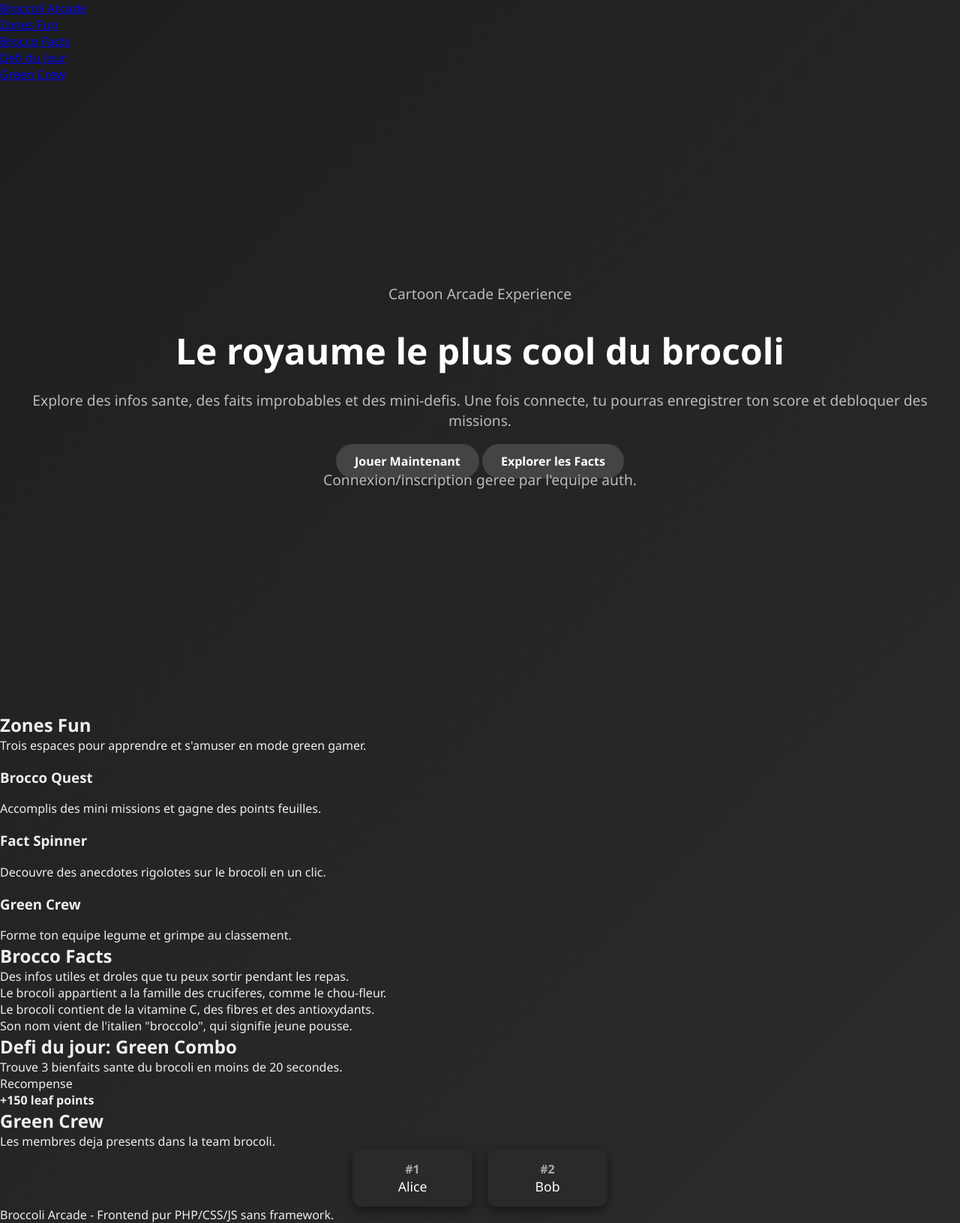
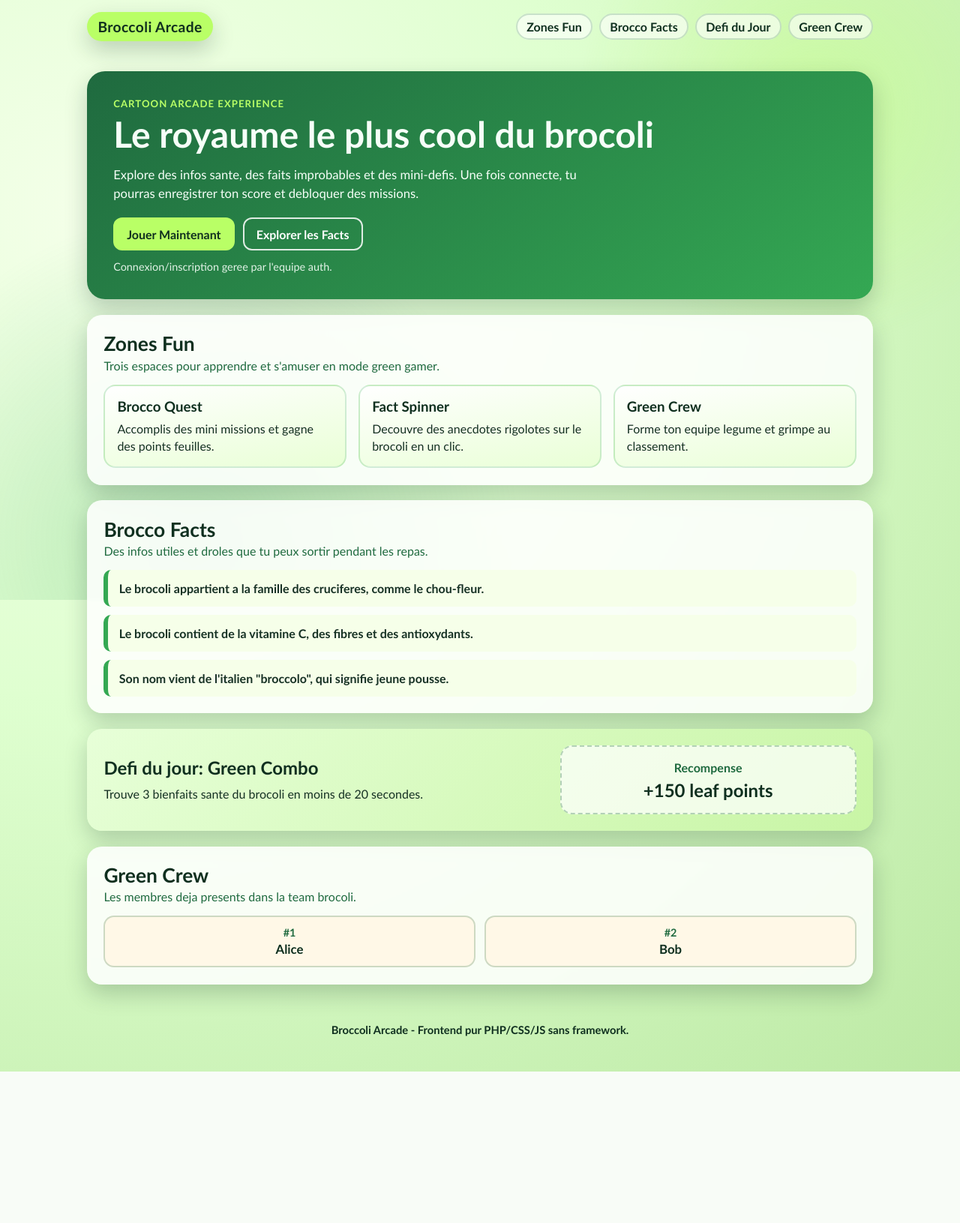
Before and after one commit to Ambiya12/Broccoli, a PHP site: page / in a window 1280 px wide. Shown: the whole page at 75% size. After the commit the page ends 1429 px from the top, so only its background shows below. Run offline with PHP 8.4, Linux system fonts and the light colour scheme.

Commit message:
style(home): apply broccoli cartoon arcade theme

```diff
--- a/public/css/home.css
+++ b/public/css/home.css
@@ -1,114 +1,319 @@
-/* Reset minimal */
-body,
-h1,
-h2,
-p,
-ul,
-li {
+:root {
+	--green-900: #0f2f1f;
+	--green-700: #1f6a3f;
+	--green-500: #34a853;
+	--green-300: #87d37c;
+	--mint: #d8ffe0;
+	--lime: #b9ff66;
+	--cream: #fff8e7;
+	--text-dark: #163024;
+	--text-light: #f6fff8;
+	--card-shadow: 0 12px 30px rgba(15, 47, 31, 0.22);
+}
+
+* {
+	box-sizing: border-box;
+}
+
+html,
+body {
 	margin: 0;
 	padding: 0;
-	box-sizing: border-box;
-	font-family: "Segoe UI", Tahoma, Geneva, Verdana, sans-serif;
 }
 
 body.home-page {
-	background: linear-gradient(135deg, #1e1e1e, #2c2c2c);
-	color: #eee;
+	position: relative;
+	font-family: "Trebuchet MS", "Comic Sans MS", "Lucida Sans Unicode", sans-serif;
+	color: var(--text-dark);
+	background: radial-gradient(circle at 10% 20%, #f4ffe9, #dfffd0 40%, #bce9a4 100%);
+	min-height: 100vh;
+	overflow-x: hidden;
 }
 
-/* Hero section */
+.page-bg {
+	position: fixed;
+	inset: 0;
+	background:
+		radial-gradient(circle at 85% 18%, rgba(185, 255, 102, 0.35), transparent 25%),
+		radial-gradient(circle at 20% 90%, rgba(52, 168, 83, 0.25), transparent 35%);
+	pointer-events: none;
+	z-index: -1;
+}
+
+.site-header,
+main,
+.site-footer {
+	max-width: 1080px;
+	margin: 0 auto;
+	padding-inline: 1rem;
+}
+
+.site-header {
+	display: flex;
+	justify-content: space-between;
+	align-items: center;
+	padding-top: 1rem;
+	padding-bottom: 1rem;
+}
+
+.logo {
+	font-weight: 900;
+	font-size: 1.2rem;
+	letter-spacing: 0.02em;
+	text-decoration: none;
+	color: var(--green-900);
+	background: var(--lime);
+	padding: 0.5rem 0.9rem;
+	border-radius: 999px;
+	box-shadow: var(--card-shadow);
+}
+
+.nav-list {
+	list-style: none;
+	display: flex;
+	flex-wrap: wrap;
+	gap: 0.6rem;
+	padding: 0;
+	margin: 0;
+}
+
+.nav-list a {
+	text-decoration: none;
+	font-weight: 700;
+	color: var(--green-900);
+	background: rgba(255, 255, 255, 0.6);
+	padding: 0.4rem 0.75rem;
+	border-radius: 999px;
+	border: 2px solid rgba(31, 106, 63, 0.2);
+}
+
 .hero {
-	height: 100vh;
-	display: flex;
-	flex-direction: column;
-	justify-content: center;
-	align-items: center;
-	text-align: center;
-	padding: 20px;
-	animation: fadeIn 1.5s ease-out;
+	margin-top: 1.5rem;
+	background: linear-gradient(145deg, var(--green-700), var(--green-500));
+	color: var(--text-light);
+	padding: 2.2rem;
+	border-radius: 24px;
+	box-shadow: var(--card-shadow);
+	animation: floatIn 500ms ease-out;
+}
+
+.hero-kicker {
+	font-size: 0.82rem;
+	text-transform: uppercase;
+	letter-spacing: 0.08em;
+	font-weight: 800;
+	color: var(--lime);
+	margin: 0 0 0.4rem;
 }
 
 .hero h1 {
-	font-size: 3rem;
-	margin-bottom: 20px;
+	margin: 0;
+	font-size: clamp(1.8rem, 5vw, 3rem);
+	line-height: 1.1;
+}
+
+.hero-text {
+	font-size: 1.04rem;
+	max-width: 65ch;
+	margin-top: 1rem;
+	margin-bottom: 1.2rem;
+	line-height: 1.5;
+}
+
+.hero-actions {
+	display: flex;
+	flex-wrap: wrap;
+	gap: 0.7rem;
+	margin-bottom: 0.8rem;
+}
+
+.btn {
+	display: inline-block;
+	text-decoration: none;
+	font-weight: 800;
+	padding: 0.65rem 1rem;
+	border-radius: 12px;
+	border: 2px solid transparent;
+	transition: transform 180ms ease, box-shadow 180ms ease;
+}
+
+.btn:hover {
+	transform: translateY(-2px);
+	box-shadow: 0 8px 16px rgba(0, 0, 0, 0.18);
+}
+
+.btn-primary {
+	background: var(--lime);
+	color: var(--green-900);
+}
+
+.btn-secondary {
+	background: transparent;
+	border-color: rgba(255, 255, 255, 0.85);
 	color: #fff;
 }
 
-.hero p {
-	font-size: 1.2rem;
-	margin-bottom: 30px;
-	color: #bbb;
+.auth-hint {
+	margin: 0;
+	font-size: 0.9rem;
+	opacity: 0.9;
 }
 
-.btn {
-	background: #444;
-	color: #fff;
-	padding: 12px 25px;
-	border-radius: 30px;
-	text-decoration: none;
-	font-weight: 600;
-	transition: all 0.3s ease;
+.section {
+	margin-top: 1.3rem;
+	margin-bottom: 1.3rem;
+	padding: 1.4rem;
+	border-radius: 20px;
+	background: rgba(255, 255, 255, 0.85);
+	backdrop-filter: blur(2px);
+	box-shadow: var(--card-shadow);
 }
 
-.btn:hover {
-	background: #666;
-	transform: translateY(-3px);
+.section-head h2 {
+	margin-top: 0;
+	margin-bottom: 0.2rem;
+	font-size: 1.65rem;
+	color: var(--green-900);
 }
 
-/* Users section */
-.users-section {
-	padding: 50px 20px;
-	text-align: center;
+.section-head p {
+	margin-top: 0;
+	margin-bottom: 1rem;
+	color: var(--green-700);
 }
 
-.users-section h2 {
-	font-size: 2rem;
-	margin-bottom: 30px;
-	color: #fff;
+.feature-grid {
+	display: grid;
+	grid-template-columns: repeat(auto-fit, minmax(200px, 1fr));
+	gap: 1rem;
+}
+
+.feature-card {
+	border-radius: 16px;
+	padding: 1rem;
+	background: linear-gradient(170deg, #ffffff, #e9ffd6);
+	border: 2px solid rgba(52, 168, 83, 0.22);
+	transition: transform 200ms ease;
+}
+
+.feature-card:hover {
+	transform: translateY(-4px) rotate(-0.5deg);
+}
+
+.feature-card h3 {
+	margin-top: 0;
+	margin-bottom: 0.45rem;
+	color: var(--green-900);
+}
+
+.feature-card p {
+	margin: 0;
+	line-height: 1.45;
+}
+
+.facts-list {
+	display: grid;
+	gap: 0.7rem;
+}
+
+.fact-item {
+	border-left: 6px solid var(--green-500);
+	padding: 0.8rem 0.9rem;
+	border-radius: 10px;
+	background: #f6ffe9;
+	font-weight: 600;
+}
+
+.fact-item p {
+	margin: 0;
+	line-height: 1.45;
+}
+
+.challenge-panel {
+	display: grid;
+	gap: 1rem;
+	grid-template-columns: 1.5fr 1fr;
+	align-items: center;
+	background: linear-gradient(135deg, #e7ffd8, #c8f5a5);
+}
+
+.challenge-panel h2 {
+	margin-top: 0;
+	margin-bottom: 0.55rem;
+	color: var(--green-900);
+}
+
+.challenge-panel p {
+	margin: 0;
+	line-height: 1.45;
+}
+
+.challenge-reward {
+	text-align: center;
+	background: rgba(255, 255, 255, 0.72);
+	padding: 1rem;
+	border-radius: 16px;
+	border: 2px dashed rgba(31, 106, 63, 0.3);
+}
+
+.challenge-reward p {
+	margin: 0;
+	font-weight: 700;
+	color: var(--green-700);
+}
+
+.challenge-reward strong {
+	display: block;
+	margin-top: 0.2rem;
+	font-size: 1.5rem;
+	color: var(--green-900);
 }
 
 .users-container {
-	display: flex;
-	flex-wrap: wrap;
-	justify-content: center;
-	gap: 20px;
+	display: grid;
+	grid-template-columns: repeat(auto-fit, minmax(140px, 1fr));
+	gap: 0.7rem;
 }
 
 .user-card {
-	background: #2a2a2a;
-	padding: 15px 20px;
-	border-radius: 12px;
-	min-width: 120px;
-	max-width: 200px;
+	padding: 0.75rem;
+	border-radius: 14px;
+	background: var(--cream);
+	border: 2px solid rgba(31, 106, 63, 0.22);
 	text-align: center;
-	box-shadow: 0 5px 15px rgba(0, 0, 0, 0.5);
-	transition: transform 0.3s ease, box-shadow 0.3s ease;
-	animation: cardFadeIn 1s ease forwards;
-	opacity: 0;
+	font-weight: 800;
+	animation: popIn 520ms ease both;
 }
 
-.user-card:hover {
-	transform: translateY(-5px);
-	box-shadow: 0 10px 25px rgba(0, 0, 0, 0.7);
+.user-id,
+.user-name {
+	display: block;
 }
 
 .user-id {
-	display: block;
-	font-weight: 600;
-	color: #aaa;
+	font-size: 0.9rem;
+	color: var(--green-700);
 }
 
 .user-name {
-	display: block;
-	font-size: 1.1rem;
-	color: #fff;
+	font-size: 1.05rem;
+	color: var(--green-900);
+	margin-top: 0.2rem;
 }
 
-/* Animations */
-@keyframes fadeIn {
+.site-footer {
+	padding-top: 1rem;
+	padding-bottom: 2rem;
+	text-align: center;
+	font-size: 0.92rem;
+	font-weight: 700;
+	color: var(--green-900);
+}
+
+@keyframes floatIn {
 	from {
 		opacity: 0;
-		transform: translateY(-20px);
+		transform: translateY(16px);
 	}
 	to {
 		opacity: 1;
@@ -116,27 +321,32 @@ body.home-page {
 	}
 }
 
-@keyframes cardFadeIn {
+@keyframes popIn {
 	from {
 		opacity: 0;
-		transform: translateY(20px);
+		transform: scale(0.96);
 	}
 	to {
 		opacity: 1;
-		transform: translateY(0);
+		transform: scale(1);
 	}
 }
 
-/* Stagger animations for user cards */
-.user-card:nth-child(1) {
-	animation-delay: 0.1s;
+@media (max-width: 820px) {
+	.site-header {
+		flex-direction: column;
+		align-items: flex-start;
+		gap: 0.7rem;
+	}
+
+	.challenge-panel {
+		grid-template-columns: 1fr;
+	}
 }
-.user-card:nth-child(2) {
-	animation-delay: 0.2s;
+
+@media (prefers-reduced-motion: reduce) {
+	* {
+		animation: none !important;
+		transition: none !important;
+	}
 }
-.user-card:nth-child(3) {
-	animation-delay: 0.3s;
-}
-.user-card:nth-child(4) {
-	animation-delay: 0.4s;
-}
```
